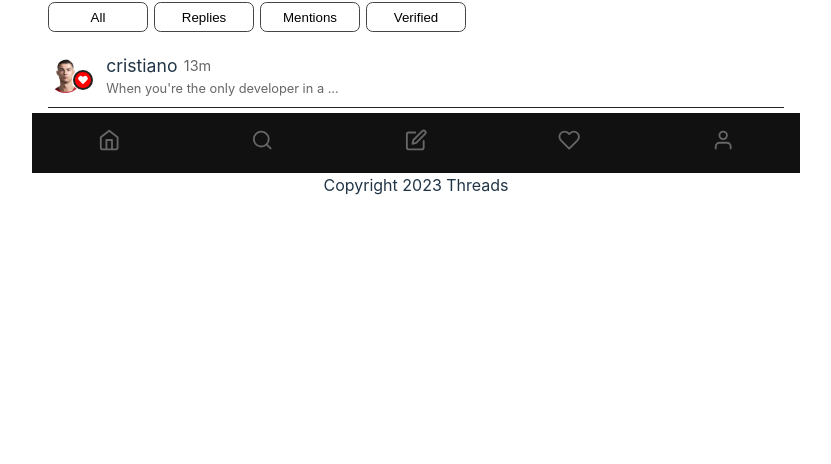
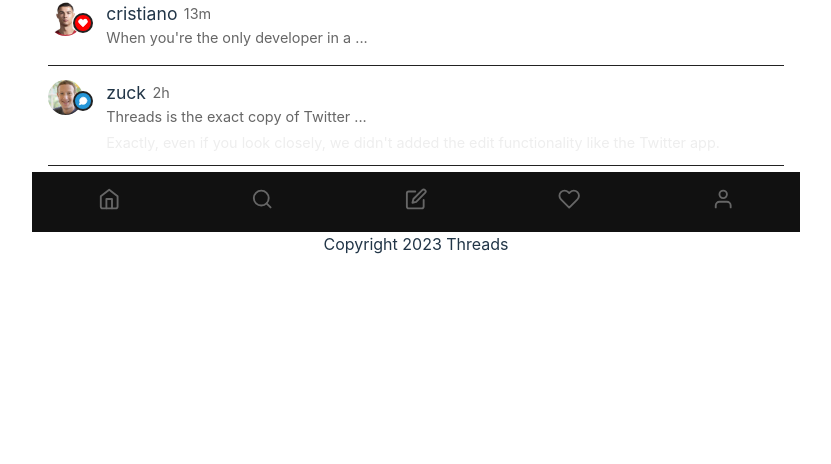
Before and after one commit to realstoman/threads-app-vanilla, a website built with Vite: page activity.html in a window 1280 px wide. Shown: the part 336-800 px from the top of the page, without its empty margins (224-1055 px from the left). Built offline with nearby package versions, Linux system fonts and the light colour scheme.

Commit message:
Add comment activity

```diff
--- a/activity.html
+++ b/activity.html
@@ -21,13 +21,14 @@
 						<button class="btn active">Verified</button>
 					</div>
 					<div class="notifications">
+						<!-- Single user activity start -->
 						<div class="user-activity">
 							<div class="avatar">
 								<img
 									src="./public/avatars/ronaldo-avatar.jpg"
 									alt="User Avatar"
 								/>
-								<div class="icon">
+								<div class="icon-like">
 									<i
 										data-feather="heart"
 										class="activity-icon"
@@ -40,12 +41,45 @@
 									<span>13m</span>
 								</div>
 								<div class="post-content">
+									When you're the only developer in a ...
+									<p></p>
+								</div>
+							</div>
+						</div>
+						<!-- Single user activity end -->
+
+						<div class="separator"></div>
+
+						<!-- Single user activity start -->
+						<div class="user-activity">
+							<div class="avatar">
+								<img
+									src="./public/avatars/zuck-avatar.jpg"
+									alt="User Avatar"
+								/>
+								<div class="icon-comment">
+									<i
+										data-feather="message-circle"
+										class="activity-icon"
+									></i>
+								</div>
+							</div>
+							<div class="content">
+								<div class="user">
+									<p>zuck</p>
+									<span>2h</span>
+								</div>
+								<div class="post-content">
+									Threads is the exact copy of Twitter ...
 									<p>
-										When you're the only developer in a ...
+										Exactly, even if you look closely, we
+										didn't added the edit functionality like
+										the Twitter app.
 									</p>
 								</div>
 							</div>
 						</div>
+						<!-- Single user activity start -->
 
 						<div class="separator"></div>
 					</div>
--- a/styles/partials/_activity.scss
+++ b/styles/partials/_activity.scss
@@ -29,10 +29,10 @@
 	.notifications {
 		.user-activity {
 			display: flex;
-			justify-content: fle;
-			align-items: top;
+			justify-content: flex-start;
+			align-items: start;
 			gap: 0.8em;
-			margin: 0.5em 0;
+			margin: 0.9em 0 0.7em 0;
 
 			.avatar {
 				display: flex;
@@ -43,8 +43,8 @@
 					border-radius: 50%;
 				}
 
-				.icon {
-					background-color: red;
+				.icon-like,
+				.icon-comment {
 					color: #fff;
 					border-radius: 50%;
 					border: 2px solid #222;
@@ -62,6 +62,14 @@
 						fill: #fff;
 					}
 				}
+
+				.icon-like {
+					background-color: red;
+				}
+
+				.icon-comment {
+					background-color: rgb(37, 150, 215);
+				}
 			}
 
 			.content {
@@ -71,6 +79,7 @@
 					align-items: center;
 					text-align: center;
 					gap: 0.4em;
+
 					p {
 						font-size: 1.1em;
 						font-weight: 400;
@@ -83,9 +92,13 @@
 				}
 
 				.post-content {
+					font-size: 0.9em;
+					color: #666;
+
 					p {
-						font-size: 0.8em;
-						color: #666;
+						font-size: 1em;
+						color: #eee;
+						margin-top: 0.3em;
 					}
 				}
 			}
```
